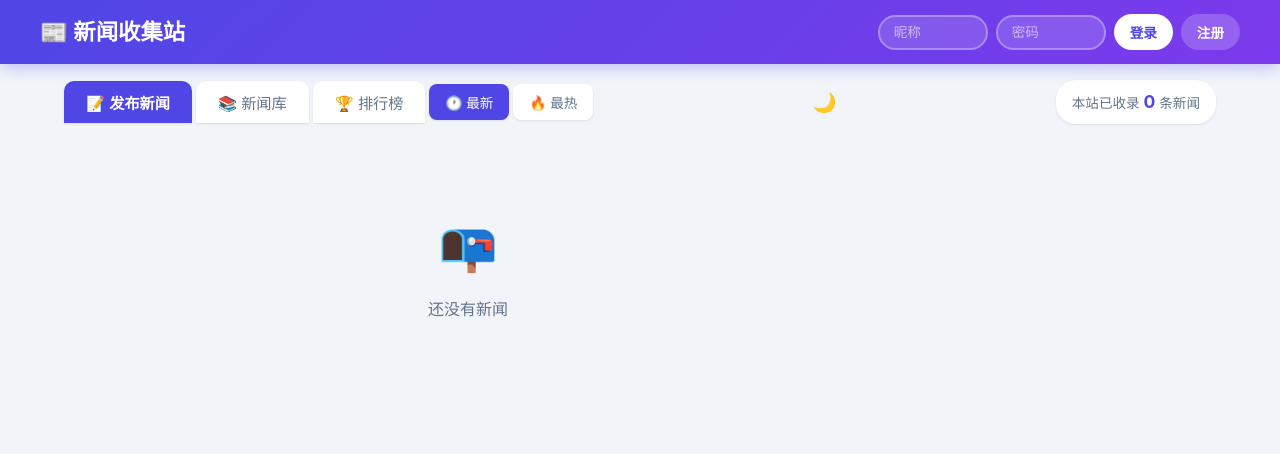
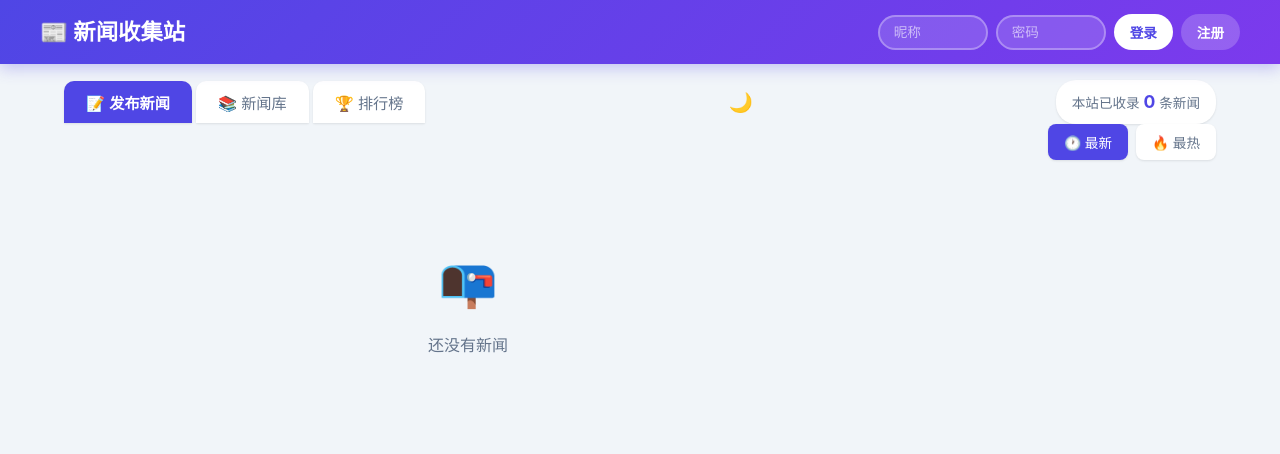
Before and after one commit to chuangyou123/news-collector, a website: page public/index.html in a window 1280 px wide. Drawn offline with nearby package versions, Linux system fonts and the light colour scheme; no server answers.

Commit message:
sort buttons below announcement, right-aligned

```diff
--- a/public/css/style.css
+++ b/public/css/style.css
@@ -838,6 +838,7 @@ body.dark .pagination .page-btn.active { background:#4F46E5 }
 
 .sort-btn { padding:8px 16px;border:none;background:var(--card-bg);border-radius:8px;cursor:pointer;font-size:0.85rem;font-weight:500;color:var(--text-muted);box-shadow:var(--shadow);transition:.15s }
 .sort-btn.active { background:#4F46E5;color:#fff }
+.sort-row { max-width:1200px;margin:0 auto 8px;padding:0 24px;display:flex;gap:8px;justify-content:flex-end }
 .sort-btn:hover:not(.active) { background:#EEF2FF;color:#4F46E5 }
 body.dark .sort-btn { background:#1e293b;color:#94a3b8 }
 body.dark .sort-btn.active { background:#4F46E5;color:#fff }
--- a/public/index.html
+++ b/public/index.html
@@ -29,8 +29,6 @@
     <button class="main-tab active" data-tab="publish">📝 发布新闻</button>
     <button class="main-tab" data-tab="library">📚 新闻库</button>
     <button class="main-tab" data-tab="rank">🏆 排行榜</button>
-    <button class="sort-btn active" data-sort="new">🕐 最新</button>
-    <button class="sort-btn" data-sort="hot">🔥 最热</button>
     <select id="tagFilter" style="display:none;padding:6px 10px;border-radius:6px;border:1px solid #ccc"><option value="">全部标签</option></select>
     <button id="darkToggle" style="margin-left:auto;background:none;border:none;font-size:1.2rem;cursor:pointer" title="深色模式">🌙</button>
     <span class="total-count">本站已收录 <strong id="totalCount">0</strong> 条新闻</span>
@@ -42,6 +40,11 @@
       <span class="announce-text" id="announceText"></span>
       <span class="announce-time" id="announceTime"></span>
     </div>
+  </div>
+
+  <div class="sort-row">
+    <button class="sort-btn active" data-sort="new">🕐 最新</button>
+    <button class="sort-btn" data-sort="hot">🔥 最热</button>
   </div>
 
   <div class="main-container">
```
